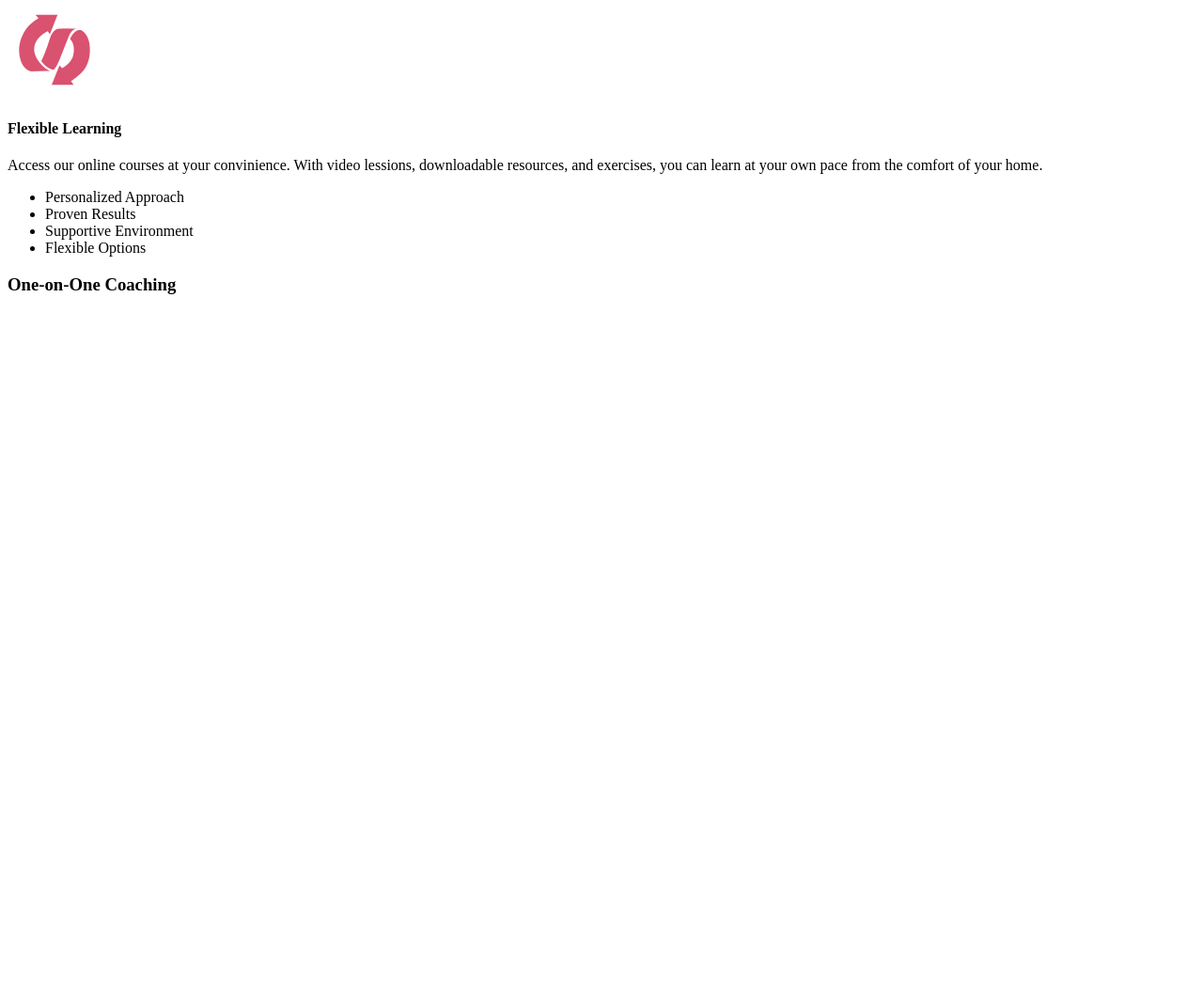
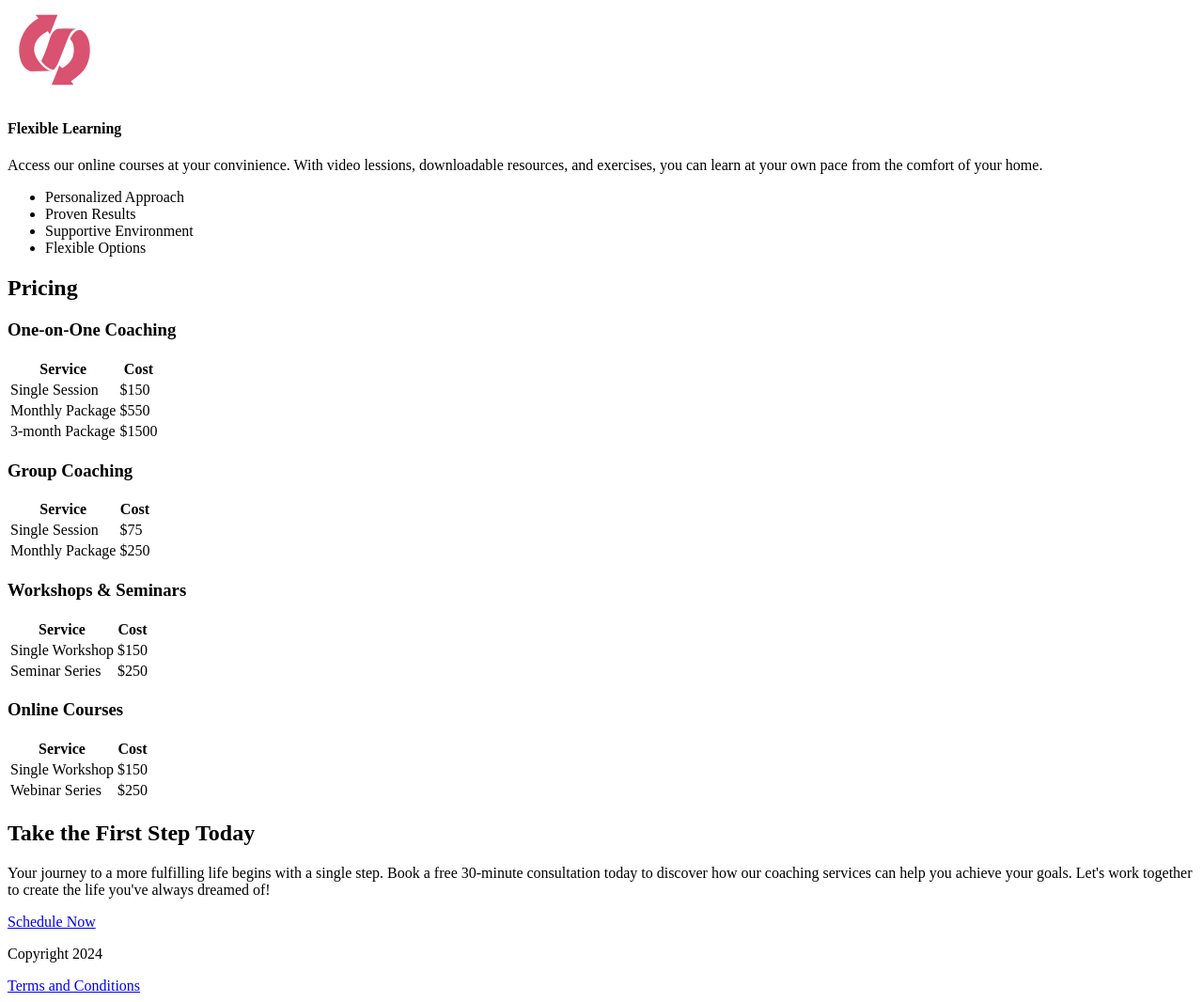
Before and after one commit to raasato/path-to-success, a plain HTML site: page index.html in a window 1280 px wide. Shown: the part 1743-2809 px from the top of the page at 94% size. Before the commit the page ends 2084 px from the top, so only its background shows below. Drawn offline with Linux system fonts and the light colour scheme; files whose address does not match are found by name.

Commit message:
tables added
all content of webpage added

```diff
--- a/index.html
+++ b/index.html
@@ -68,13 +68,80 @@
             </ul>
         </section>
         <section id="prices">
+            <h2>Pricing</h2>
             <h3>One-on-One Coaching</h3>
             <table>
-
+                <tr>
+                    <th>Service</th>
+                    <th>Cost</th>
+                </tr>
+                <tr>
+                    <td>Single Session</td>
+                    <td>$150</td>
+                </tr>
+                <tr>
+                    <td>Monthly Package</td>
+                    <td>$550</td>
+                </tr>
+                <tr>
+                    <td>3-month Package</td>
+                    <td>$1500</td>
+                </tr>
             </table>
+            <h3>Group Coaching</h3>
+            <table>
+                <tr>
+                    <th>Service</th>
+                    <th>Cost</th>
+                </tr>
+                <tr>
+                    <td>Single Session</td>
+                    <td>$75</td>
+                </tr>
+                <tr>
+                    <td>Monthly Package</td>
+                    <td>$250</td>
+                </tr>
+            </table>
+            <h3>Workshops & Seminars</h3>
+            <table>
+                <tr>
+                    <th>Service</th>
+                    <th>Cost</th>
+                </tr>
+                <tr>
+                    <td>Single Workshop</td>
+                    <td>$150</td>
+                </tr>
+                <tr>
+                    <td>Seminar Series</td>
+                    <td>$250</td>
+                </tr>
+            </table>
+            <h3>Online Courses</h3>
+            <table>
+                <tr>
+                    <th>Service</th>
+                    <th>Cost</th>
+                </tr>
+                <tr>
+                    <td>Single Workshop</td>
+                    <td>$150</td>
+                </tr>
+                <tr>
+                    <td>Webinar Series</td>
+                    <td>$250</td>
+                </tr>
+            </table>
+        </section>
+        <section id="steps">
+            <h2>Take the First Step Today</h2>
+            <p>Your journey to a more fulfilling life begins with a single step. Book a free 30-minute consultation today to discover how our coaching services can help you achieve your goals. Let's work together to create the life you've always dreamed of!</p>
+            <a href="#" target="_blank">Schedule Now</a>
         </section>
     </body>
     <footer>
-
+        <p>Copyright 2024</p>
+        <a href="#">Terms and Conditions</a>
     </footer>
 </html>
```
